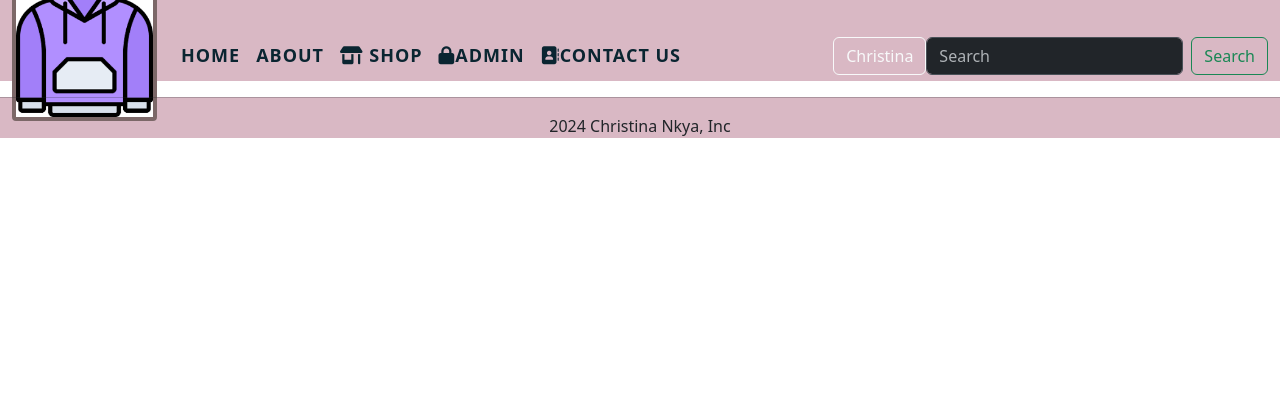
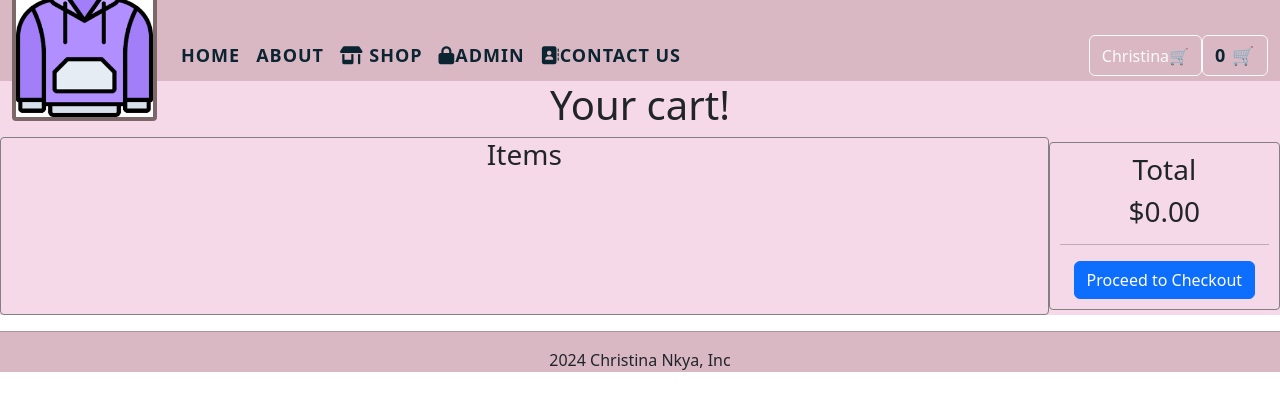
Before and after one commit to cnkya/OnlineStore48, a React (Create React App) app in the folder app/: page /cart in a window 1280 px wide. Shown: the top 410 px of the page. Built offline with nearby package versions, Linux system fonts and the light colour scheme.

Commit message:
109 class 4 Final report

```diff
--- a/app/src/App.js
+++ b/app/src/App.js
@@ -14,6 +14,7 @@ import "@fortawesome/fontawesome-free/css/all.min.css";
 import "bootstrap/dist/css/bootstrap.min.css";
 import "bootstrap/dist/js/bootstrap.min.js";
 import GlobalProvider from './state/globalProvider';
+import Cart from './pages/cart';
 
 
 function App() {
@@ -28,6 +29,7 @@ function App() {
             <Route path="/about" element={<About/>}/>
             <Route path="/admin" element={<Admin/>}/>
             <Route path="/contact" element={<Contact/>}/>
+            <Route path="/cart" element={<Cart/>}/>
           </Routes>
 
 
--- a/app/src/components/navbar.jsx
+++ b/app/src/components/navbar.jsx
@@ -10,6 +10,7 @@ import DataContext from '../state/dataContext';
 function Navbar() {
 
     const user = useContext(DataContext).user;
+    const cart = useContext(DataContext).cart;
     return (
 
         <nav className="navbar navbar-expand-lg" data-bs-theme="dark">
@@ -39,8 +40,9 @@ function Navbar() {
                     </ul>
                     <form className="d-flex" role="search">
                         <button className="btn btn-outline-light">{user.name}</button>
-                        <input className="form-control me-2" type="search" placeholder="Search" aria-label="Search" />
-                        <button className="btn btn-outline-success" type="submit">Search</button>
+                        <Link className="btn btn-outline-light" to="/cart">{cart.length} 🛒</Link>
+
+
                     </form>
                 </div>
             </div>
--- a/app/src/components/product.jsx
+++ b/app/src/components/product.jsx
@@ -1,13 +1,22 @@
-import { useState } from 'react';
+import { useContext, useState } from 'react';
 import './styles/product.css';
 import Quantity from './quantity';
+import DataContext from '../state/dataContext';
 
 function Product(props) {
 
     const [quantity, setQuantity,] = useState(1);
 
+    let addProductToCart = useContext(DataContext).addProductToCart;
+
+
     function add() {
-        console.log("adding" + props.info.title);
+
+        // obj that contains all info + quantity
+
+        let cartTotal = { ...props.info, quantity: quantity };
+
+        addProductToCart(cartTotal); //call context fn addProductToCart
     }
 
     function handleQuantityChange(val) {
--- /dev/null
+++ b/app/src/pages/cart.jsx
@@ -0,0 +1,54 @@
+import { useContext } from 'react';
+import './styles/cart.css';
+import DataContext from '../state/dataContext';
+
+
+function Cart() {
+
+
+    const cart = useContext(DataContext).cart;
+
+    function getTotal() {
+        let total = 0;
+        for (let i = 0; i < cart.length; i++) {
+            let prod = cart[i];
+            total += (prod.price * prod.quantity);
+        }
+        return total.toFixed(2);
+    }
+
+
+    return (
+        <div className="cart">
+
+            <h1>Your cart!</h1>
+            <div className='parent'>
+                <section className='list'>
+                    <h3>Items</h3>
+
+                    {cart.map(prod =>
+                        <div className='cart-prod'>
+                            <img src={"/images/" + prod.image} alt="" />
+                            <h5>{prod.title}</h5>
+                            <label>{prod.price.toFixed(2)}</label>
+                            <label>{prod.quantity}</label>
+                            <label>total</label>
+                            <button className='btn btn-sm btn-danger'>Delete</button>
+                        </div>)}
+
+
+                </section>
+
+                <section className='menu'>
+                    <h3>Total</h3>
+                    <h3>${getTotal()}</h3>
+
+                    <hr />
+                    <button className='btn btn-primary'>Proceed to Checkout</button>
+
+                </section>
+            </div>
+        </div>
+    );
+}
+export default Cart;
--- /dev/null
+++ b/app/src/pages/styles/cart.css
@@ -0,0 +1,45 @@
+.cart{
+    background-color: rgb(245, 217, 232);
+}
+.cart .parent{
+    display: flex;
+}
+
+.cart .list{
+    flex:5;
+    border: 1px solid #817f7f;
+    border-radius: 4px;
+
+}
+.cart .menu{
+    flex: 1;
+    border: 1px solid #817f7f;
+    border-radius: 4px;
+    margin: 5px 30px;
+    padding: 10px;
+    max-width: 500px;
+    margin-left: auto;
+    margin-right: auto;
+}
+.cart .cart-prod{
+    display: flex;
+    align-items: center;
+    border: 1px solid #817f7f;
+    border-radius: 4px;
+    margin: 5px 30px;
+    padding: 10px;
+    background-color: rgba(255, 255, 255, 0.726);
+}
+
+.cart .cart-prod h5 {
+    flex: 3;
+}
+.cart .cart-prod label {
+    flex: 1;
+}
+.cart .cart-prod button {
+    flex: 1;
+}
+.cart .cart-prod img{
+    width: 100px;
+}
--- a/app/src/pages/styles/contact.css
+++ b/app/src/pages/styles/contact.css
@@ -1,3 +1,3 @@
 .contact{
-    background-image: linear-gradient(rgb(241, 235, 235), rgb(245, 203, 226));
+    background-color: rgb(245, 217, 232);
 }
--- a/app/src/state/globalProvider.jsx
+++ b/app/src/state/globalProvider.jsx
@@ -3,12 +3,25 @@ import { useState } from "react";
 function GlobalProvider(props) {
 
     const [cart, setCart] = useState([])
-    const [user, setUser] = useState({ name: "Christina" })
+    const [user, setUser] = useState({ name: "Christina" + "🛒" })
 
-    function addProductToCart() {
+    function addProductToCart(product) {
+        console.log('Global fn');
 
+        var copy = [...cart];
+        copy.push(product);
+        setCart(copy);
+
+        //let updatedCart = [...cart];
+        // updatedCart.push(product);
+        //setCart(updatedCart);
+        //console.log(updatedCart);
+
+        // save to local storage
+        //localStorage.setItem('cart', JSON.stringify(updatedCart));
     }
     function resetCart() {
+
 
     }
 
```
